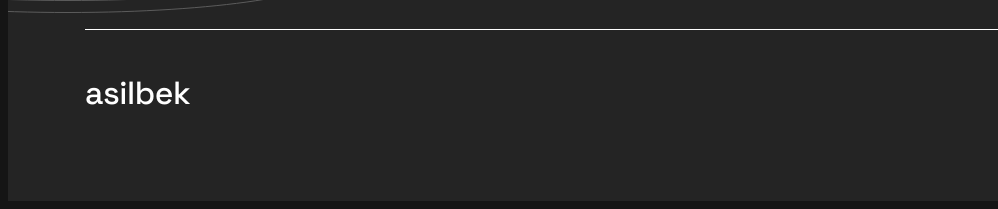
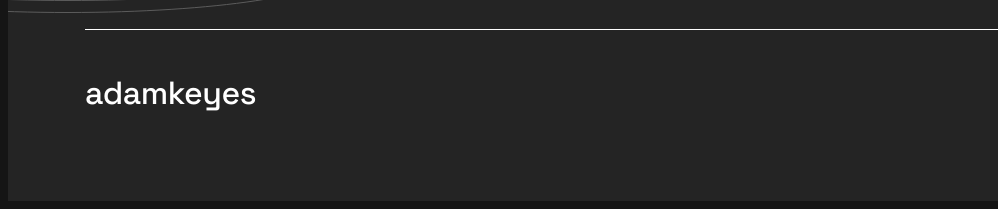
Before and after one commit to NurmamatovOzodbek/html-css, a plain HTML site: page developer-portfolio/index.html in a window 1280 px wide. Shown: the part 3686-3895 px from the top of the page, 0-998 px from the left. Drawn offline with Linux system fonts and the light colour scheme.

Commit message:
feat:  edit file

```diff
--- a/developer-portfolio/index.html
+++ b/developer-portfolio/index.html
@@ -218,7 +218,7 @@
       </div>
       <div class="line"></div>
       <div class="footer__head">
-        <span>asilbek</span>
+        <span>adamkeyes</span>
         <nav>
           <img src="/img/social-icons/github-icon.svg" alt="github icon">
           <img src="/img/social-icons/frondent-mentor-icon.svg" alt="frondent mentor icon">
```
